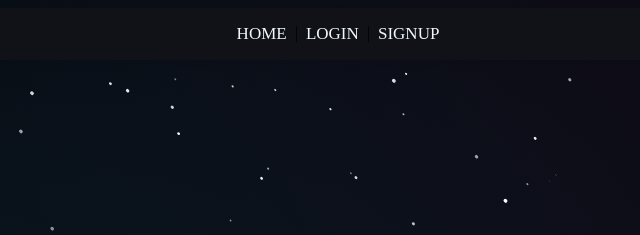
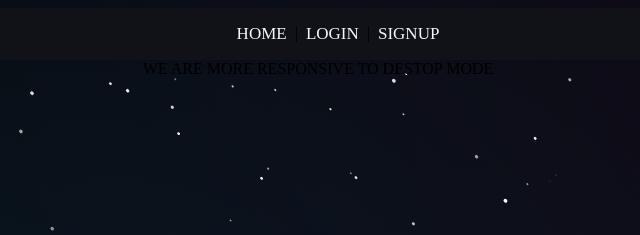
Before and after one commit to utinder1/utinder, a plain HTML site: page index.html in a window 1280 px wide. Shown: the top 235 px of the page, 330-970 px from the left. Drawn offline with Linux system fonts and the light colour scheme.

Commit message:
index.html

```diff
--- a/index.html
+++ b/index.html
@@ -20,6 +20,7 @@
 <body>
     <canvas></canvas>
     <div class="container">
+        <a>WE ARE MORE RESPONSIVE TO DESTOP MODE</a>
         <br><br><br><br><br><br><br><br><br>
         <h1>WELCOME TO U-TINDER</h1>
         <h5>*We are in trial version if successful will launch the website soon</h5><br>
```
